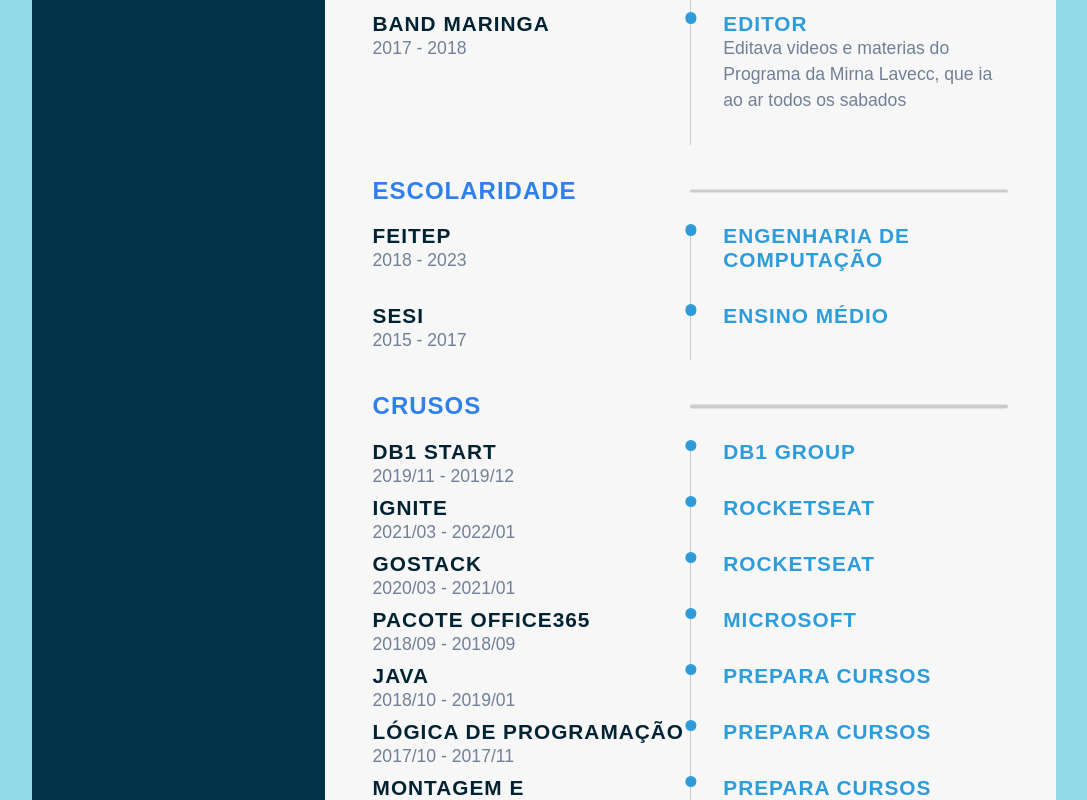
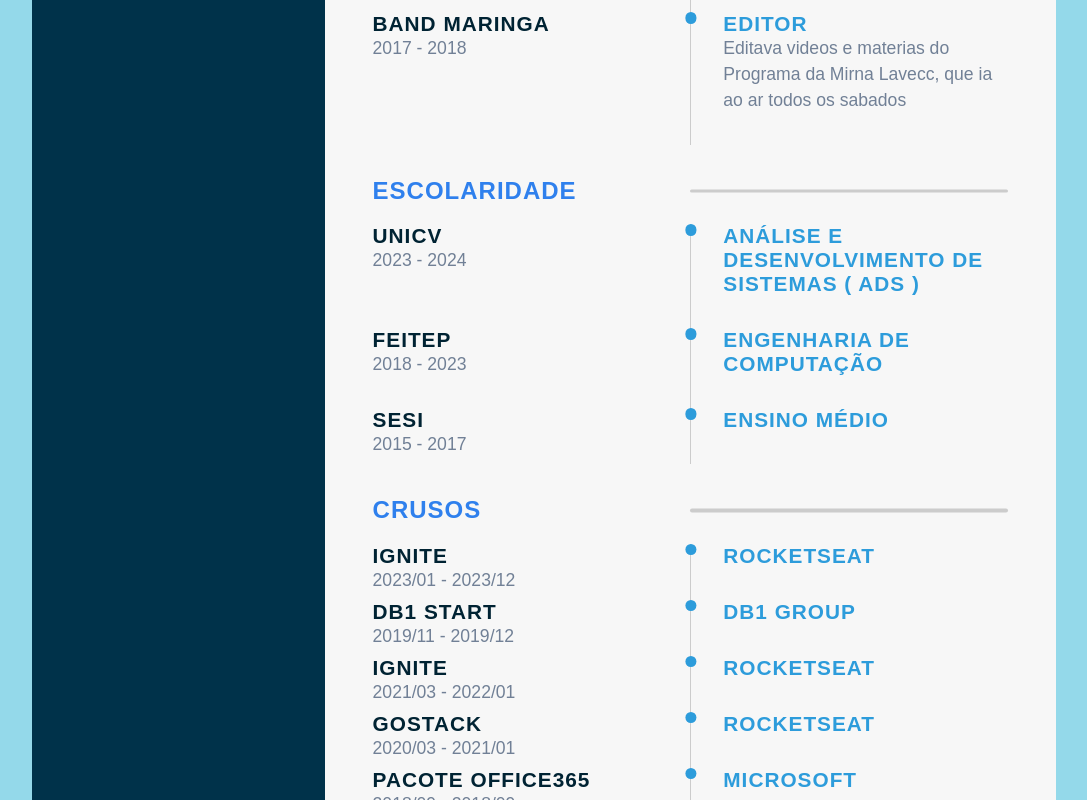
Before and after one commit to rauzola/curriculo, a Next.js app: page / in a window 1280 px wide. Shown: the part 1237-2037 px from the top of the page, without its empty margins (96-1183 px from the left). Built offline with nearby package versions, Linux system fonts and the light colour scheme.

Commit message:
feat: atualizando o curriculo

```diff
--- a/pages/index.tsx
+++ b/pages/index.tsx
@@ -22,7 +22,7 @@ const Home: NextPage = () => {
                 />
               </div>
               <h2 className="name">Raul Henrique S. Sigoli</h2>
-              <p className="career">Engenheiro de Computação</p>
+              {/* <p className="career">Engenheiro de Computação</p> */}
             </div>
 
             <div className="contact-info">
@@ -314,6 +314,18 @@ const Home: NextPage = () => {
               <h2 className="right-title">Escolaridade</h2>
               <div className="timeline">
                 <div className="left-tl-content">
+                  <h5 className="tl-title">UNICV</h5>
+                  <p className="para">2023 - 2024</p>
+                </div>
+                <div className="right-tl-content">
+                  <div className="tl-content">
+                    <h5 className="tl-title-2">ANÁLISE E DESENVOLVIMENTO DE SISTEMAS ( ADS ) </h5>
+                    <p className="para"></p>
+                  </div>
+                </div>
+              </div>
+              <div className="timeline">
+                <div className="left-tl-content">
                   <h5 className="tl-title">Feitep</h5>
                   <p className="para">2018 - 2023</p>
                 </div>
@@ -339,6 +351,19 @@ const Home: NextPage = () => {
             </section>
             <section className="awards sect">
               <h2 className="right-title">Crusos</h2>
+              <div className="timeline">
+                <div className="left-tl-content">
+                  <h5 className="tl-title">Ignite</h5>
+                  <p className="para">2023/01 - 2023/12</p>
+                </div>
+                <div className="right-tl-content">
+                  <div className="tl-content">
+                    <h5 className="tl-title-2">Rocketseat</h5>
+                    <p className="para"></p>
+                  </div>
+                </div>
+              </div>
+
               <div className="timeline">
                 <div className="left-tl-content">
                   <h5 className="tl-title">DB1 Start</h5>
```
